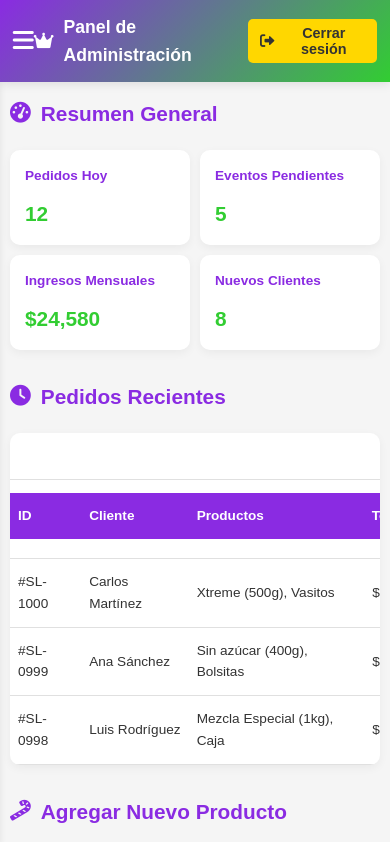
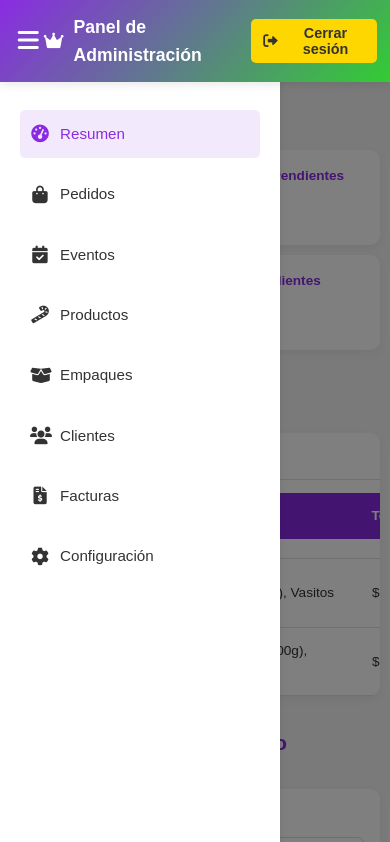
Before and after one commit to Antonio2001CM/Pagina-Gomitas, a plain HTML site: page admin.html in a window 390 px wide. Both pictures are taken after a click on the button 23 px from the left and 40 px from the top of the page. Shown: the top 842 px of the page. Drawn offline with Linux system fonts and the light colour scheme.

Commit message:
Update admin.html

```diff
--- a/admin.html
+++ b/admin.html
@@ -82,7 +82,8 @@
         width: 250px;
         padding: 20px;
         box-shadow: 2px 0 5px rgba(0, 0, 0, 0.05);
-        transition: transform 0.3s;
+        transition: transform 0.3s ease-out;
+        z-index: 90;
       }
 
       .admin-menu {
@@ -123,6 +124,7 @@
         flex: 1;
         padding: 25px;
         overflow-x: auto;
+        transition: margin-left 0.3s;
       }
 
       .section-title {
@@ -342,6 +344,18 @@
         color: var(--blanco);
         font-size: 1.5rem;
         cursor: pointer;
+        padding: 5px;
+      }
+
+      .overlay {
+        display: none;
+        position: fixed;
+        top: 60px;
+        left: 0;
+        right: 0;
+        bottom: 0;
+        background: rgba(0, 0, 0, 0.5);
+        z-index: 80;
       }
 
       /* Responsive */
@@ -352,8 +366,6 @@
           left: 0;
           bottom: 0;
           transform: translateX(-100%);
-          z-index: 90;
-          background: var(--blanco);
           width: 280px;
         }
 
@@ -372,6 +384,10 @@
 
         .summary-cards {
           grid-template-columns: repeat(auto-fill, minmax(150px, 1fr));
+        }
+
+        .overlay.active {
+          display: block;
         }
       }
 
@@ -467,6 +483,9 @@
       </button>
     </header>
 
+    <!-- Overlay para menú móvil -->
+    <div class="overlay" id="overlay"></div>
+
     <!-- Contenedor principal -->
     <div class="admin-container">
       <!-- Sidebar -->
@@ -502,7 +521,7 @@
       </nav>
 
       <!-- Contenido principal -->
-      <main class="admin-content">
+      <main class="admin-content" id="mainContent">
         <h2 class="section-title"><i class="fas fa-tachometer-alt"></i> Resumen General</h2>
 
         <!-- Tarjetas resumen -->
@@ -583,19 +602,6 @@
                   </button>
                 </td>
               </tr>
-              <tr>
-                <td>#SL-0998</td>
-                <td>Luis Rodríguez</td>
-                <td>Mezcla Especial (1kg), Caja</td>
-                <td>$210.00</td>
-                <td>12/05/2023</td>
-                <td><span class="status status-completed">Completado</span></td>
-                <td>
-                  <button class="action-btn btn-edit">
-                    <i class="fas fa-edit"></i> Editar
-                  </button>
-                </td>
-              </tr>
             </tbody>
           </table>
         </div>
@@ -654,12 +660,29 @@
     </div>
 
     <script>
-      // Menú móvil
+      // Elementos del DOM
       const menuBtn = document.getElementById('menuBtn');
       const sidebar = document.getElementById('sidebar');
+      const overlay = document.getElementById('overlay');
+      const mainContent = document.getElementById('mainContent');
 
-      menuBtn.addEventListener('click', () => {
+      // Función para alternar el menú
+      function toggleMenu() {
         sidebar.classList.toggle('active');
+        overlay.classList.toggle('active');
+      }
+
+      // Evento para el botón del menú
+      menuBtn.addEventListener('click', toggleMenu);
+
+      // Evento para cerrar el menú al hacer clic en el overlay
+      overlay.addEventListener('click', toggleMenu);
+
+      // Evento para cerrar el menú al hacer clic en el contenido principal
+      mainContent.addEventListener('click', function() {
+        if (window.innerWidth <= 1024 && sidebar.classList.contains('active')) {
+          toggleMenu();
+        }
       });
 
       // Cerrar sesión
@@ -690,13 +713,6 @@
       document.getElementById('cancelBtn').addEventListener('click', function() {
         document.getElementById('productForm').reset();
       });
-
-      // Cerrar menú al hacer clic fuera en móviles
-      document.addEventListener('click', (e) => {
-        if (window.innerWidth <= 1024 && !sidebar.contains(e.target) && e.target !== menuBtn) {
-          sidebar.classList.remove('active');
-        }
-      });
     </script>
   </body>
 </html>
```
